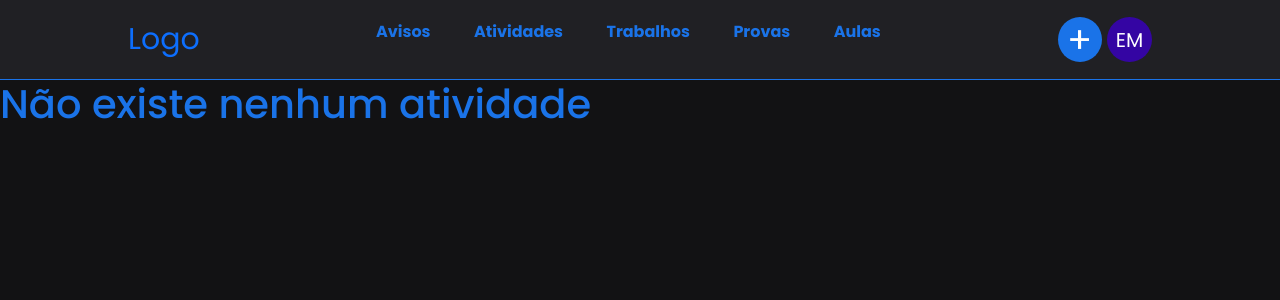
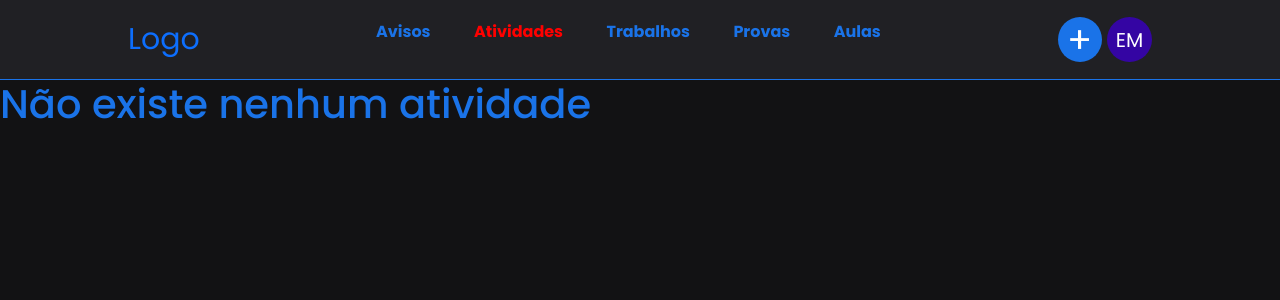
Before and after one commit to shung9/PCC-IF, a Django app: a page that uses templates/sidebar.html in a window 1280 px wide, after a click on "Atividades". Shown: the top 300 px of the page. Run offline with Django 4.2, Linux system fonts and the light colour scheme; a user stored in the database is signed in; data comes from the database, SQL or seed files in the repository; both versions use the stored data as it was after the commit; some libraries are stand-ins or nearby versions.

Commit message:
alteração do código das funções e adicionando estilo para as navbar

```diff
--- a/static/css/sidebar/style.css
+++ b/static/css/sidebar/style.css
@@ -71,7 +71,16 @@ header {
     transition: 0.5s;
   }
 
+  .mural {
+    display: none;
+  }
+  .mural {
+    display: block;
+  }
 
+  .nav_link li.ativa {
+    color: red;
+  }
   .add {
     height: 45px;
     line-height: 10px;
--- a/static/javascript/turmas/file.js
+++ b/static/javascript/turmas/file.js
@@ -1,3 +1,4 @@
+//Não precisa declarar todas em uma variavel, uma só ja faz a função
 var av = document.getElementById('avisos'),
     att = document.getElementById('atividades'),
     tr = document.getElementById('trabalhos'),
@@ -24,3 +25,17 @@ function tabs(id) {
     });
     block(id);
 }
+
+function tabs(tabId, el) {
+    var tabs = document.getElementsByClassName("nav_link")[0].children;
+    for (var i = 0; i < tabs.length; i++) {
+      tabs[i].classList.remove("ativa");
+    }
+    el.classList.add("ativa");
+    var tabContents = document.getElementsByClassName("mural");
+    for (var i = 0; i < tabContents.length; i++) {
+      tabContents[i].style.display = "none";
+    }
+    var tabContent = document.getElementById(tabId);
+    tabContent.style.display = "block";
+  }
--- a/templates/sidebar.html
+++ b/templates/sidebar.html
@@ -35,11 +35,12 @@
       <ul class="nav_link">
         <strong>
           <div class="responsivo">
-          <li onclick="tabs('avisos', 'av')" id="av" class="selc">Avisos</li>
-          <li onclick="tabs('atividades', 'att')" id="att" class="selc">Atividades</li>
-          <li onclick="tabs('trabalhos', 'tr')" id="tr" class="selc">Trabalhos</li>
-          <li onclick="tabs('provas', 'pr')" id="pr" class="selc">Provas</li>
-          <li onclick="tabs('aulas', 'al')" id="al" class="selc">Aulas</li>
+            <!--O this aqui tem o valor do objeto que voce passou na função tabs-->
+          <li onclick="tabs('avisos', this)" id="av" class="selc">Avisos</li>
+          <li onclick="tabs('atividades', this)" id="att" class="selc">Atividades</li>
+          <li onclick="tabs('trabalhos', this)" id="tr" class="selc">Trabalhos</li>
+          <li onclick="tabs('provas', this)" id="pr" class="selc">Provas</li>
+          <li onclick="tabs('aulas', this)" id="al" class="selc">Aulas</li>
         </div>
         </strong>
       </ul>
```
Also changed, not shown: db.sqlite3.
